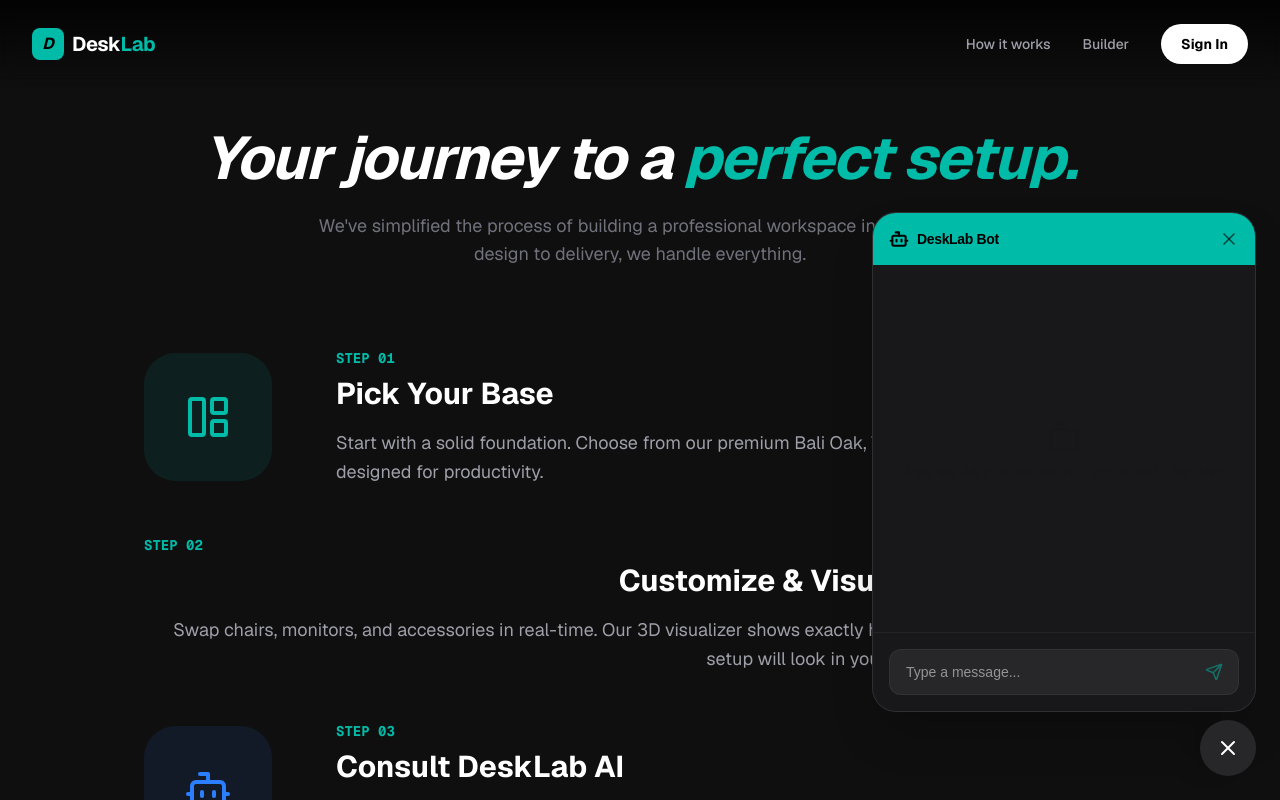
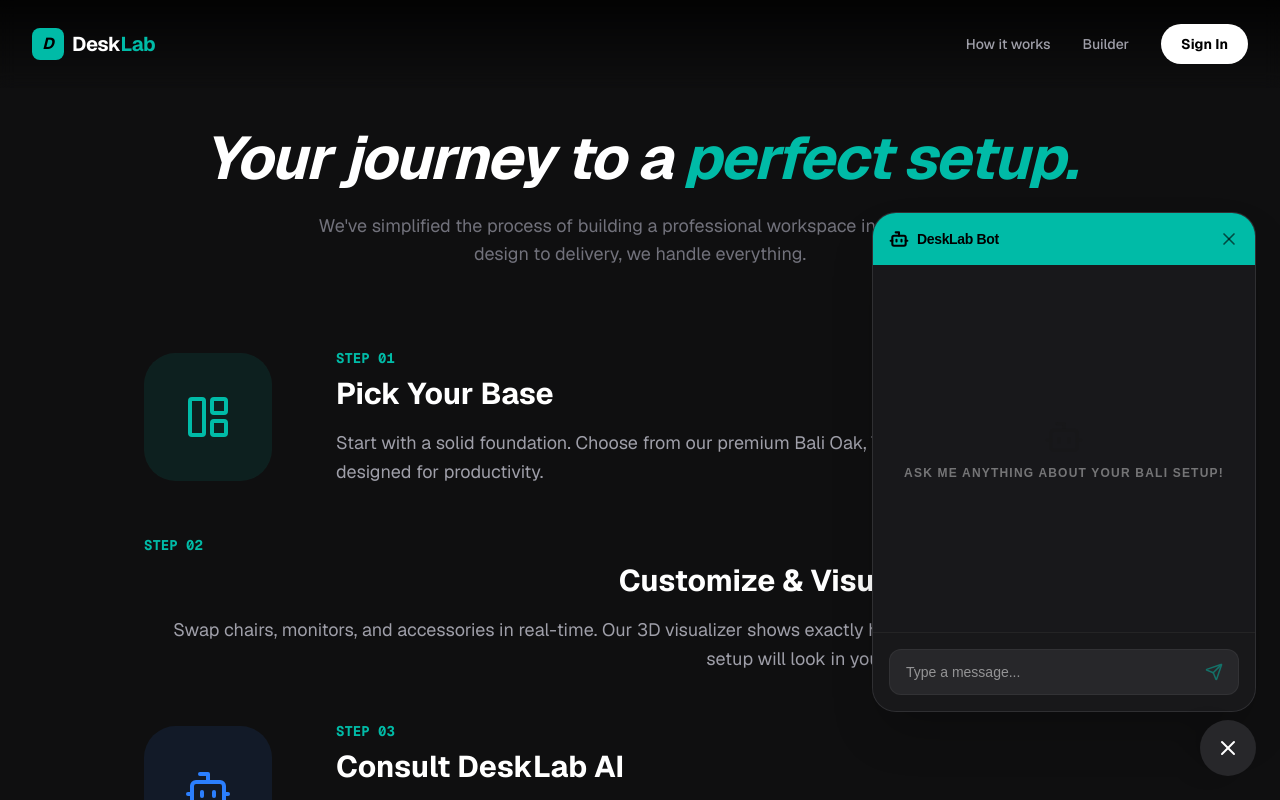
Before and after one commit to edwinsatya/DeskLab, a Next.js app: page /how-it-works in a window 1280 px wide. Both pictures are taken after a click on the button 1228 px from the left and 748 px from the top of the page. Shown: the top 800 px of the page. Built offline with nearby package versions, Linux system fonts and the light colour scheme.

Commit message:
fix: adjust text color in description ai chat

```diff
--- a/components/AIChat.tsx
+++ b/components/AIChat.tsx
@@ -85,7 +85,7 @@ export const AIChat = () => {
               {messages.length === 0 && (
                 <div className="flex-1 flex flex-col items-center justify-center text-center gap-2 opacity-40 py-10">
                   <Bot size={40} />
-                  <p className="text-xs font-bold uppercase tracking-widest">Ask me anything about your Bali setup!</p>
+                  <p className="text-xs font-bold uppercase tracking-widest text-white">Ask me anything about your Bali setup!</p>
                 </div>
               )}
               {messages.map((msg, i) => (
```
